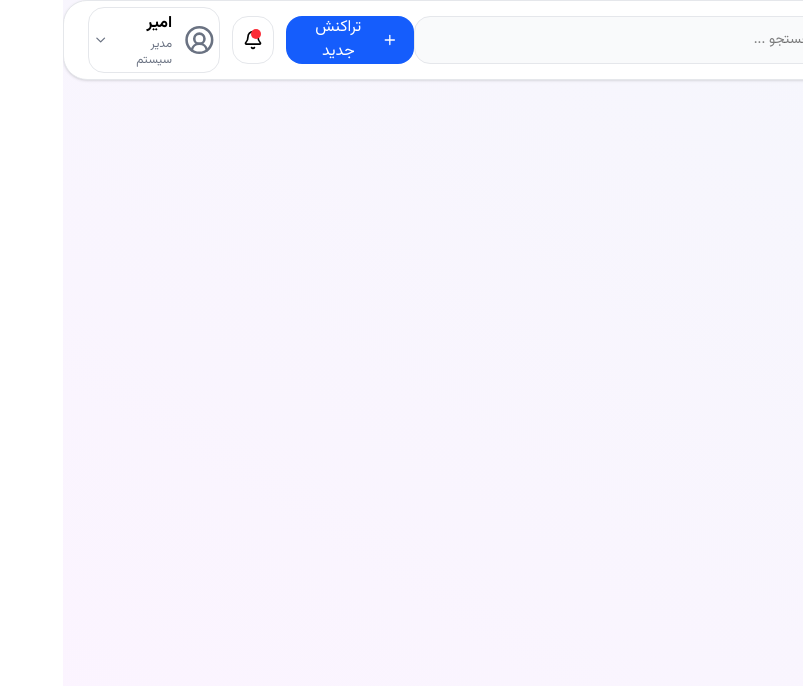
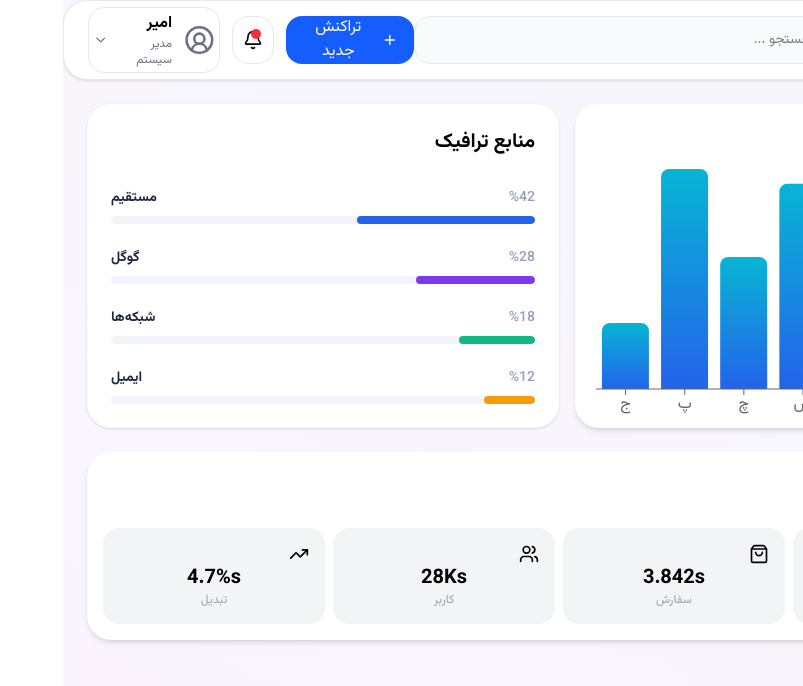
Before and after one commit to AmirInCode/Admin-Panel-React, a React (Vite) app: page /analytics in a window 1280 px wide. Shown: the top 686 px of the page, without its empty margins (477-1280 px from the left). Built offline with nearby package versions, Linux system fonts and the light colour scheme.

Commit message:
create Analytics page

```diff
--- /dev/null
+++ b/src/pages/Analytics/DataSumery.js
@@ -0,0 +1,29 @@
+import { DollarSign, ShoppingBag, TrendingUp, Users } from "lucide-react";
+
+const DataSumery = [
+    {
+        id:1,
+        title: "درآمد",
+        number: '12.4M',
+        icon: DollarSign,
+    },
+    {
+        id:2,
+        title: "سفارش",
+        number: '3.842',
+        icon: ShoppingBag,
+    },
+    {
+        id:2,
+        title: "کاربر",
+        number: '28K',
+        icon: Users,
+    },
+    {
+        id:2,
+        title: "تبدیل",
+        number: '4.7%',
+        icon: TrendingUp,
+    },
+];
+export default DataSumery;
--- /dev/null
+++ b/src/pages/Analytics/components/CartSummary.jsx
@@ -0,0 +1,17 @@
+import {  DollarSign } from "lucide-react";
+
+const CartSummary = ({item}) => {
+    const Icon = item.icon;
+    return (
+        <div className='bg-gray-100 p-4 rounded-2xl'>
+
+            {/* <DollarSign size={20} /> */}
+            <Icon size={20} />
+
+            <h3 className='text-center font-bold text-xl'>{item.number}s</h3>
+            <p className='text-center text-gray-400 text-xs'>{item.title}</p>
+        </div>
+    );
+}
+
+export default CartSummary;
--- /dev/null
+++ b/src/pages/Analytics/components/ChartSales.jsx
@@ -0,0 +1,45 @@
+import { Bar, BarChart, ResponsiveContainer, Tooltip, XAxis } from "recharts";
+
+const datasale = [
+    { day: "ش", sales: 120 },
+    { day: "ی", sales: 200 },
+    { day: "د", sales: 150 },
+    { day: "س", sales: 280 },
+    { day: "چ", sales: 180 },
+    { day: "پ", sales: 300 },
+    { day: "ج", sales: 90 },
+];
+
+const ChartSales = () => {
+    return (
+        <div className='flex-1 bg-white px-4 py-8 rounded-3xl shadow-md'>
+            <h2 className='text-right text-xl font-bold'>فروش هفتگی</h2>
+            <ResponsiveContainer>
+                <BarChart data={datasale}>
+
+
+                    <XAxis reversed dataKey="day" />
+
+
+                    <Tooltip />
+
+                    <defs>
+                        <linearGradient id="barGradient" x1="0" y1="0" x2="0" y2="1">
+                            <stop offset="0%" stopColor="#07B5D4" />
+                            <stop offset="100%" stopColor="#2463EA" />
+                        </linearGradient>
+                    </defs>
+
+                    <Bar
+                        dataKey='sales'
+                        fill="url(#barGradient)"
+                        radius={[8, 8, 0, 0]}
+                    />
+                </BarChart>
+            </ResponsiveContainer>
+
+        </div>
+    );
+}
+
+export default ChartSales;
--- /dev/null
+++ b/src/pages/Analytics/components/Progress/ProgressBar.jsx
@@ -0,0 +1,39 @@
+const ProgressBar = ({ data, title = "منابع ترافیک" }) => {
+    return (
+        <div className="w-full flex-1 rounded-3xl bg-white p-6 shadow-sm">
+            <h2 className="mb-8 text-right text-xl font-bold">
+                {title}
+            </h2>
+
+            <div className="space-y-6">
+                {data.map((item) => (
+                    <div key={item.title}>
+                        {/* عنوان و درصد */}
+                        <div className="mb-2 flex items-center justify-between">
+                            <span className="text-sm font-medium text-slate-400">
+                                %{item.percent}
+                            </span>
+
+                            <span className="text-sm font-semibold text-slate-800">
+                                {item.title}
+                            </span>
+                        </div>
+
+                        {/* Progress */}
+                        <div className="h-2 w-full overflow-hidden rounded-full bg-slate-100">
+                            <div
+                                className="h-full rounded-full transition-all duration-500"
+                                style={{
+                                    width: `${item.percent}%`,
+                                    backgroundColor: item.color,
+                                }}
+                            />
+                        </div>
+                    </div>
+                ))}
+            </div>
+        </div>
+    );
+}
+
+export default ProgressBar;
--- /dev/null
+++ b/src/pages/Analytics/components/Progress/trafficData.js
@@ -0,0 +1,24 @@
+const trafficData = [
+  {
+    title: "مستقیم",
+    percent: 42,
+    color: "#2563EB",
+  },
+  {
+    title: "گوگل",
+    percent: 28,
+    color: "#7C3AED",
+  },
+  {
+    title: "شبکه‌ها",
+    percent: 18,
+    color: "#10B981",
+  },
+  {
+    title: "ایمیل",
+    percent: 12,
+    color: "#F59E0B",
+  },
+];
+
+export default trafficData;
--- a/src/pages/Analytics/index.jsx
+++ b/src/pages/Analytics/index.jsx
@@ -1,7 +1,36 @@
+import ProgressBar from './components/Progress/ProgressBar';
+import trafficData from './components/Progress/trafficData';
+import ChartSales from './components/ChartSales';
+import CartSummary from './components/CartSummary';
+import DataSumery from './DataSumery';
+
+
+
 const Analytics = () => {
     return (
-        <div>analytics</div>
-     );
+        <div>
+            <div className="flex gap-4">
+                <ChartSales />
+                <ProgressBar data={trafficData} />
+            </div>
+
+            <div className='bg-white w-full mt-6 shadow-md rounded-3xl p-4'>
+                <h2 className='mb-8 text-right text-xl font-bold'>خلاصه ماه</h2>
+
+                <div className='grid grid-cols-4 gap-2'>
+
+                    {DataSumery.map((item) => (
+
+                        <CartSummary key={item.id} item={item} />
+                    )
+                    )}
+
+
+                </div>
+
+            </div>
+        </div>
+    );
 }
 
 export default Analytics;
```
